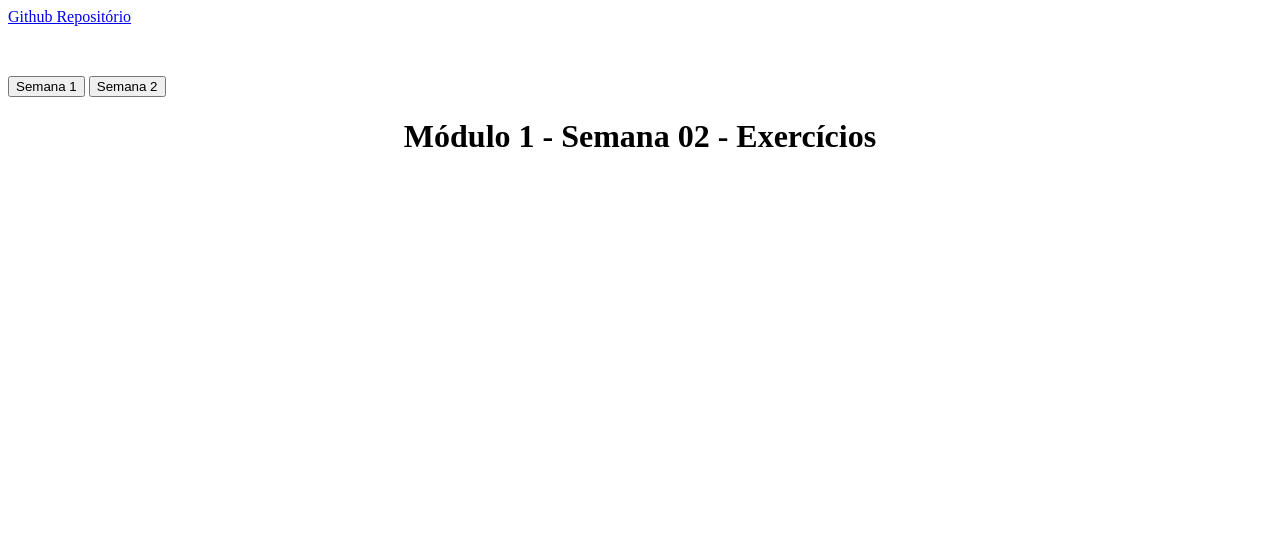
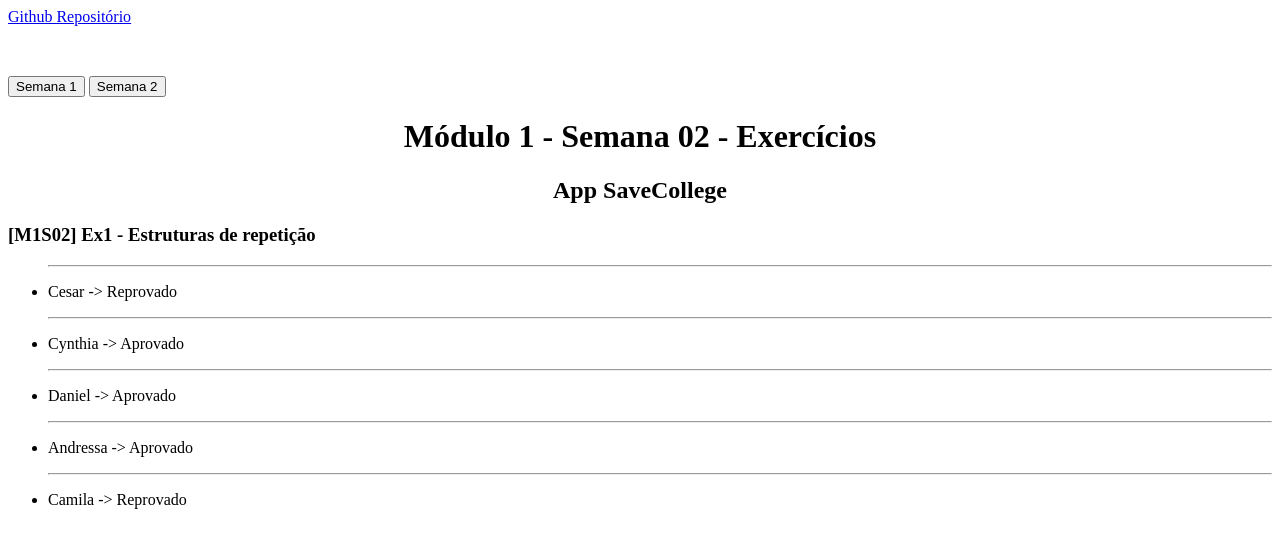
Before and after one commit to reyduar/SaveCollegeApp, a plain HTML site: page index.html in a window 1280 px wide. Both pictures are taken after a click on the button "Semana 2". Drawn offline with Linux system fonts and the light colour scheme.

Commit message:
[M1S02]Ex1 - feat: Added code about exercise 1 of Modulo 1 Semana 2

```diff
--- a/index.html
+++ b/index.html
@@ -25,6 +25,9 @@
     </div>
     <div id="semana2">
       <h1>Módulo 1 - Semana 02 - Exercícios</h1>
+      <h2>App SaveCollege</h2>
+      <h3>[M1S02] Ex1 - Estruturas de repetição</h3>
+      <div id="m1s2ex1"></div>
     </div>
 
     <script src="./js/repo.js"></script>
@@ -36,5 +39,7 @@
     <script src="./js/modulo1/semana1/ex3.js"></script>
     <script src="./js/modulo1/semana1/ex4.js"></script>
     <script src="./js/modulo1/semana1/challenge.js"></script>
+
+    <script src="./js/modulo1/semana2/ex1.js"></script>
   </body>
 </html>
--- a/js/modulo1/semana2/ex1.js
+++ b/js/modulo1/semana2/ex1.js
@@ -0,0 +1,80 @@
+const studentsList4 = [
+  {
+    name: "Cesar",
+    room: "Pantanal",
+    age: 20,
+    gender: "feminino",
+    height: 1.87,
+    math: 1,
+  },
+  {
+    name: "Cynthia",
+    room: "Coqueiros",
+    age: 45,
+    gender: "masculino",
+    height: 1.5,
+    math: 9,
+  },
+  {
+    name: "Daniel",
+    room: " Itaguaçu",
+    age: 62,
+    gender: "masculino",
+    height: 1.7,
+    math: 7,
+  },
+  {
+    name: "Andressa",
+    room: "Palhoça",
+    age: 80,
+    gender: "masculino",
+    height: 1.45,
+    math: 8,
+  },
+  {
+    name: "Camila",
+    room: "Trindade",
+    age: 5,
+    gender: "masculino",
+    height: 1.55,
+    math: 5,
+  },
+];
+
+const getStudentFinalReport = (student) => {
+  let target = "Reprovado";
+  if (student.math >= 7) {
+    target = "Aprovado";
+  }
+  return `${student.name} -> ${target}`;
+};
+
+const consoleStudentFinalReport = () => {
+  console.log("=====[M1S02]Ex1 - Estruturas de repetição=====");
+  studentsList4.forEach((student) => {
+    console.log(getStudentFinalReport(student));
+  });
+  console.log();
+  console.log("==============================================");
+};
+
+const htmlReportFinalReport = () => {
+  let listItem = "";
+  studentsList4.forEach((student) => {
+    listItem += `
+      <li>
+        <hr />
+        <p>${getStudentFinalReport(student)}</p>
+      </li>
+      `;
+  });
+  const contenerApp = document.querySelector("#m1s2ex1");
+  contenerApp.innerHTML = `<ul>${listItem}</ul>`;
+};
+
+const printStudentFinalReport = () => {
+  consoleStudentFinalReport();
+  htmlReportFinalReport();
+};
+// run exercise
+printStudentFinalReport();
```
